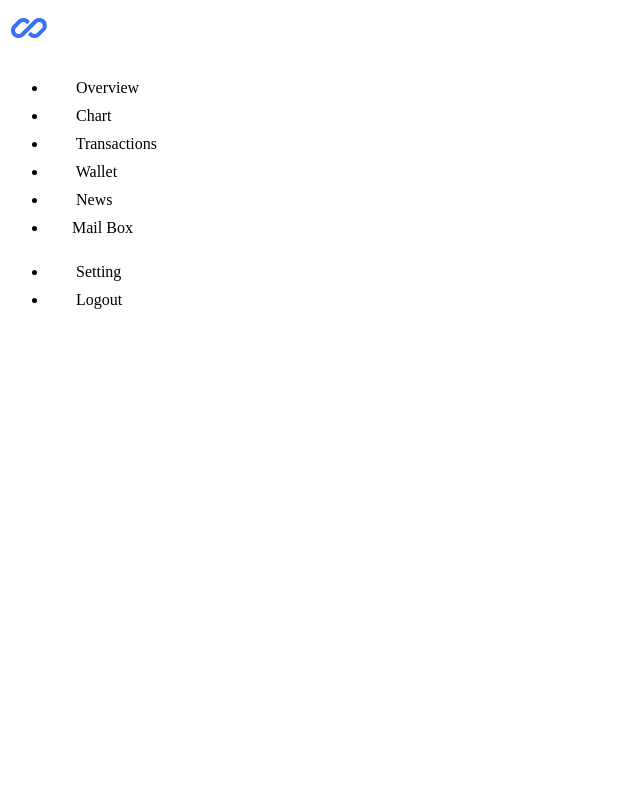
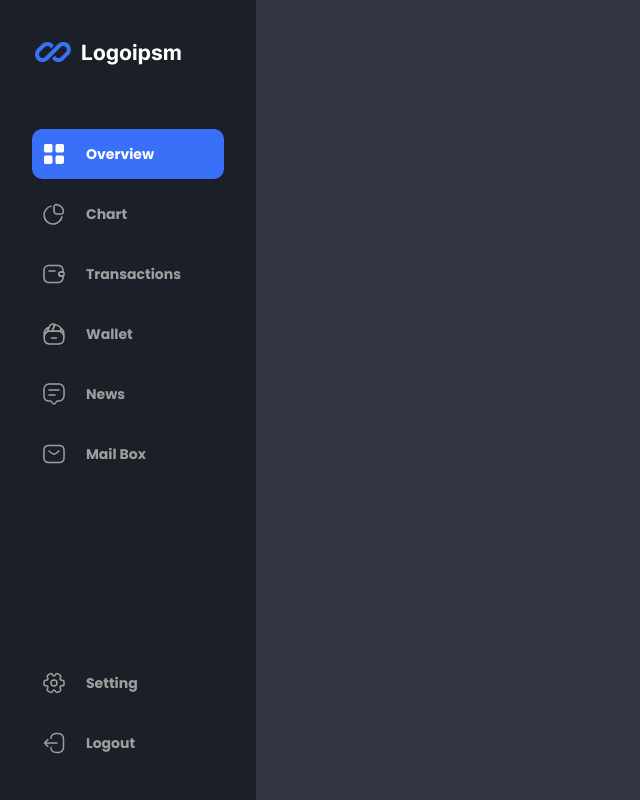
Before and after one commit to nureddinhaji/wallet-managment-dashbord, a plain HTML site: page indext.html in a window 1280 px wide. Shown: the whole page, without its empty margins (0-640 px from the left). Drawn offline with Linux system fonts and the light colour scheme.

Commit message:
add the sidebar style

```diff
--- a/indext.html
+++ b/indext.html
@@ -4,6 +4,14 @@
         <meta charset="UTF-8" />
         <meta name="viewport" content="width=device-width, initial-scale=1.0" />
         <title>Dashbord</title>
+        <link rel="preconnect" href="https://fonts.googleapis.com" />
+        <link rel="preconnect" href="https://fonts.gstatic.com" crossorigin />
+        <link
+            href="https://fonts.googleapis.com/css2?family=Poppins:wght@400;500;600;700&display=swap"
+            rel="stylesheet"
+        />
+
+        <link rel="stylesheet" href="style.css" />
     </head>
     <body>
         <div class="sidebar">
@@ -13,7 +21,8 @@
             <nav class="sidebar__nav">
                 <ul class="sidebar__list">
                     <li class="sidebar_list-item">
-                        <svg
+                        <a href="#" class="sidebar__link sidebar__link--active"
+                            ><svg
                                 class="sidebar__svg"
                                 width="24"
                                 height="24"
@@ -24,10 +33,12 @@
                                     d="M22 8.5V4c0-1.4-.6-2-2.2-2h-4c-1.7 0-2.3.6-2.3 2v4.5c0 1.4.6 2 2.2 2h4c1.7 0 2.3-.6 2.3-2ZM22 19.8v-4c0-1.7-.6-2.3-2.2-2.3h-4c-1.7 0-2.3.6-2.3 2.2v4c0 1.7.6 2.3 2.2 2.3h4c1.7 0 2.3-.6 2.3-2.2ZM10.5 8.5V4c0-1.4-.6-2-2.2-2h-4C2.5 2 2 2.6 2 4v4.5c0 1.4.6 2 2.2 2h4c1.7 0 2.3-.6 2.3-2ZM10.5 19.8v-4c0-1.7-.6-2.3-2.2-2.3h-4c-1.7 0-2.3.6-2.3 2.2v4c0 1.7.6 2.3 2.2 2.3h4c1.7 0 2.3-.6 2.3-2.2Z"
                                 />
                             </svg>
-                        Overview
+                            Overview</a
+                        >
                     </li>
                     <li class="sidebar_list-item">
-                        <svg
+                        <a href="#" class="sidebar__link"
+                            ><svg
                                 class="sidebar__svg"
                                 width="24"
                                 height="24"
@@ -41,10 +52,12 @@
                                     d="M11 22.8a9.8 9.8 0 0 1-9.6-8.3A9.9 9.9 0 0 1 9 3.4c.4-.1.8.2.9.6 0 .4-.2.8-.6.8a8.3 8.3 0 1 0 9.9 9.9.7.7 0 1 1 1.4.3c-.9 4.6-5 7.8-9.6 7.8Z"
                                 />
                             </svg>
-                        Chart
+                            Chart</a
+                        >
                     </li>
                     <li class="sidebar_list-item">
-                        <svg
+                        <a href="#" class="sidebar__link"
+                            ><svg
                                 class="sidebar__svg"
                                 width="24"
                                 height="24"
@@ -58,10 +71,12 @@
                                     d="M16 21.3H7c-3.4 0-5.8-2.4-5.8-5.8v-7c0-3 2-5.3 4.9-5.7h10.8c3 .4 4.9 2.6 4.9 5.7V10c0 .4-.4.7-.8.7h-2c-.4 0-.8.1-1 .4-.3.3-.4.6-.4 1 0 .7.7 1.2 1.4 1.2h2c.4 0 .8.3.8.7v1.5c0 3.4-2.4 5.8-5.8 5.8Zm-9-17h-.7c-2.2.3-3.5 1.9-3.5 4.2v7c0 2.6 1.6 4.3 4.2 4.3h9c2.6 0 4.3-1.7 4.3-4.3v-.7H19a2.9 2.9 0 0 1-2.9-2.6c0-.8.3-1.6.8-2.2.6-.5 1.3-.8 2-.8h1.4v-.7c0-2.3-1.4-4-3.6-4.2H7Z"
                                 />
                             </svg>
-                        Transactions
+                            Transactions</a
+                        >
                     </li>
                     <li class="sidebar_list-item">
-                        <svg
+                        <a href="#" class="sidebar__link"
+                            ><svg
                                 class="sidebar__svg"
                                 width="24"
                                 height="24"
@@ -81,10 +96,12 @@
                                     d="M2.2 15a.8.8 0 0 1-.7-.8v-3c0-3 2.2-5.8 5.3-6.4.3 0 .6 0 .7.3.2.2.3.5.1.7L6 10c0 .2-.2.3-.4.4A4.1 4.1 0 0 0 3 14.2c0 .4-.3.8-.8.8Zm3.4-8.2c-1.3.7-2.2 2-2.5 3.5.4-.5 1-.9 1.5-1.1l1-2.4ZM21.8 15a.8.8 0 0 1-.8-.8c0-1.8-1.2-3.4-3-4a.7.7 0 0 1-.4-1c.5-1.1.6-2 .4-2.6v-.2a.8.8 0 0 1 1-1 6.6 6.6 0 0 1 3.5 5.9v2.9c0 .4-.3.8-.7.8Zm-2.5-6 1.6 1.3a5 5 0 0 0-1.3-2.6l-.3 1.4Z"
                                 />
                             </svg>
-                        Wallet
+                            Wallet</a
+                        >
                     </li>
                     <li class="sidebar_list-item">
-                        <svg
+                        <a href="#" class="sidebar__link"
+                            ><svg
                                 class="sidebar__svg"
                                 width="24"
                                 height="24"
@@ -98,10 +115,12 @@
                                     d="M17 8.8H7a.8.8 0 0 1-.8-.8c0-.4.4-.8.8-.8h10c.4 0 .8.4.8.8s-.4.8-.8.8ZM13 13.8H7a.8.8 0 0 1-.8-.8c0-.4.4-.8.8-.8h6c.4 0 .8.4.8.8s-.4.8-.8.8Z"
                                 />
                             </svg>
-                        News
+                            News</a
+                        >
                     </li>
                     <li class="sidebar_list-item">
-                        <svg
+                        <a href="#" class="sidebar__link"
+                            ><svg
                                 class="sidebar__svg"
                                 width="24"
                                 height="24"
@@ -111,15 +130,18 @@
                                 <path
                                     d="M17 21.3H7c-3.6 0-5.8-2.2-5.8-5.8v-7c0-3.7 2.2-5.8 5.8-5.8h10c3.6 0 5.8 2.1 5.8 5.8v7c0 3.6-2.2 5.8-5.8 5.8ZM7 4.3c-2.9 0-4.3 1.3-4.3 4.2v7c0 2.9 1.4 4.3 4.3 4.3h10c2.9 0 4.3-1.4 4.3-4.3v-7c0-2.9-1.4-4.3-4.3-4.3H7Z"
                                 />
-                            <path d="M12 12.9c-.8 0-1.7-.3-2.3-.8L6.5 9.6a.7.7 0
-                            0 1 1-1.2l3 2.5c.8.6 2.1.6 2.9 0l3.1-2.5c.3-.3.8-.2
-                            1 .1.3.3.3.8 0 1l-3.2 2.6c-.6.5-1.5.8-2.3.8Z""/></svg
-                        >Mail Box
+                                <path d="M12 12.9c-.8 0-1.7-.3-2.3-.8L6.5
+                                9.6a.7.7 0 0 1 1-1.2l3 2.5c.8.6 2.1.6 2.9
+                                0l3.1-2.5c.3-.3.8-.2 1 .1.3.3.3.8 0 1l-3.2
+                                2.6c-.6.5-1.5.8-2.3.8Z""/></svg
+                            >Mail Box</a
+                        >
                     </li>
                 </ul>
                 <ul class="sidebar__list">
                     <li class="sidebar_list-item">
-                        <svg
+                        <a href="#" class="sidebar__link"
+                            ><svg
                                 class="sidebar__svg"
                                 width="24"
                                 height="24"
@@ -133,10 +155,12 @@
                                     d="M15.21 22.19a2.46 2.46 0 0 1-2.1-1.19l-.12-.2c-.59-1.02-1.4-1.02-1.99 0l-.11.19a2.4 2.4 0 0 1-3.3.87l-1.72-.99a2.65 2.65 0 0 1-.98-3.62c.29-.51.37-.97.2-1.26-.17-.29-.6-.46-1.19-.46a2.65 2.65 0 0 1-2.65-2.65v-1.76A2.65 2.65 0 0 1 3.9 8.47c.59 0 1.02-.17 1.19-.46.17-.29.1-.75-.2-1.26a2.66 2.66 0 0 1 .98-3.62l1.73-.99a2.42 2.42 0 0 1 3.3.87l.12.2c.59 1.02 1.4 1.02 1.99 0l.11-.19a2.41 2.41 0 0 1 3.31-.87l1.72.99a2.65 2.65 0 0 1 .98 3.62c-.29.51-.37.97-.2 1.26.17.29.6.46 1.19.46a2.65 2.65 0 0 1 2.65 2.65v1.76a2.65 2.65 0 0 1-2.65 2.65c-.59 0-1.02.17-1.19.46-.17.29-.1.75.2 1.26.35.61.45 1.33.26 2.01a2.58 2.58 0 0 1-1.24 1.61l-1.73.99c-.38.21-.79.32-1.21.32ZM12 18.49c.89 0 1.72.56 2.29 1.55l.11.19c.12.21.32.36.56.42.24.06.48.03.68-.09l1.73-1a1.16 1.16 0 0 0 .43-1.57c-.57-.98-.64-1.99-.2-2.76.44-.77 1.35-1.21 2.49-1.21.64 0 1.15-.51 1.15-1.15v-1.76c0-.63-.51-1.15-1.15-1.15-1.14 0-2.05-.44-2.49-1.21-.44-.77-.37-1.78.2-2.76a1.17 1.17 0 0 0-.42-1.57l-1.73-.99a.92.92 0 0 0-1.26.33l-.11.19c-.57.99-1.4 1.55-2.29 1.55-.89 0-1.72-.56-2.29-1.55l-.11-.2a.92.92 0 0 0-1.24-.32l-1.73 1A1.16 1.16 0 0 0 6.19 6c.57.98.64 1.99.2 2.76-.44.77-1.35 1.21-2.49 1.21-.64 0-1.15.51-1.15 1.15v1.76c0 .63.51 1.15 1.15 1.15 1.14 0 2.05.44 2.49 1.21.44.77.37 1.78-.2 2.76a1.17 1.17 0 0 0 .42 1.57l1.73.99c.21.13.46.16.69.1a.95.95 0 0 0 .57-.43l.11-.19c.57-.98 1.4-1.55 2.29-1.55Z"
                                 />
                             </svg>
-                        Setting
+                            Setting</a
+                        >
                     </li>
                     <li class="sidebar_list-item">
-                        <svg
+                        <a href="#" class="sidebar__link"
+                            ><svg
                                 class="sidebar__svg"
                                 width="24"
                                 height="24"
@@ -153,7 +177,8 @@
                                     d="M5.85 16.1a.74.74 0 0 1-.53-.22l-3.35-3.35a.75.75 0 0 1 0-1.06l3.35-3.35a.75.75 0 0 1 1.06 0c.29.29.29.77 0 1.06L3.56 12l2.82 2.82c.29.29.29.77 0 1.06a.73.73 0 0 1-.53.22Z"
                                 />
                             </svg>
-                        Logout
+                            Logout</a
+                        >
                     </li>
                 </ul>
             </nav>
--- a/style.css
+++ b/style.css
@@ -0,0 +1,83 @@
+/* Reset CSS */
+* {
+    padding: 0;
+    margin: 0;
+    border: none;
+    outline: none;
+    box-sizing: border-box;
+    font: inherit;
+}
+a {
+    text-decoration: none;
+    color: inherit;
+}
+ul, ol {
+    list-style: none;
+}
+html {
+    font-size: 10px;
+}
+
+
+/* Variables */
+:root {
+    --color-blue: #3A6FF8;
+    --color-dark-blue: #1B2028;
+    --color-blue-gray: #31353F;
+    --color-gray: #9E9E9E;
+    --transation-time: 0.3s;
+}
+
+
+body {
+    font-family: "Poppins", sans-serif;
+    font-size: 1.4rem;
+    background-color: var(--color-blue-gray);
+}
+
+/* Sidebar Style */
+.sidebar {
+    width: 25.6rem;
+    background-color: var(--color-dark-blue);
+    min-height: 100vh;
+    padding: 3.2rem;
+    display: flex;
+    flex-direction: column;
+    gap: 5rem;
+    color: var(--color-gray);
+}
+.sidebar__nav {
+    display: flex;
+    flex-direction: column;
+    justify-content: space-between;
+    flex: 1;
+}
+.sidebar__list {
+    display: flex;
+    flex-direction: column;
+    gap: 1rem;
+}
+.sidebar__link {
+    display: flex;
+    gap: 2rem;
+    height: 5rem;
+    align-items: center;
+    border-radius: 10px;
+    font-weight: bold;
+    padding: 1rem;
+    transition: var(--transation-time);
+}
+.sidebar__link--active,
+.sidebar__link:hover,
+.sidebar__link:active {
+    background-color: var(--color-blue);
+    color: white;
+}
+.sidebar__link svg {
+    fill: var(--color-gray);
+}
+.sidebar__link--active svg,
+.sidebar__link:hover svg,
+.sidebar__link:active svg{
+    fill: white;
+}
```
Lines whose indentation alone changed are shown as unchanged.
